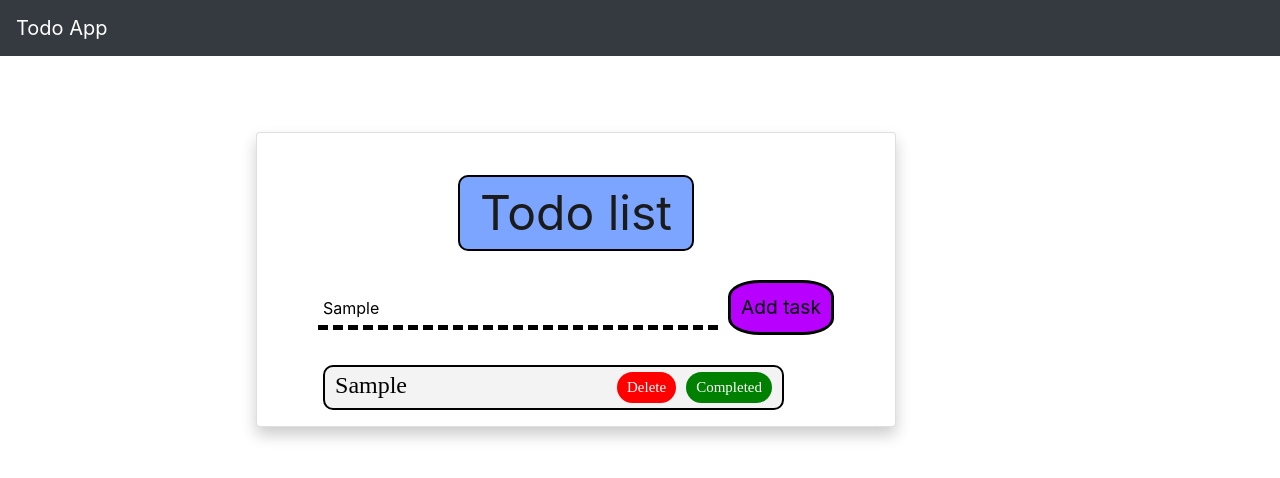
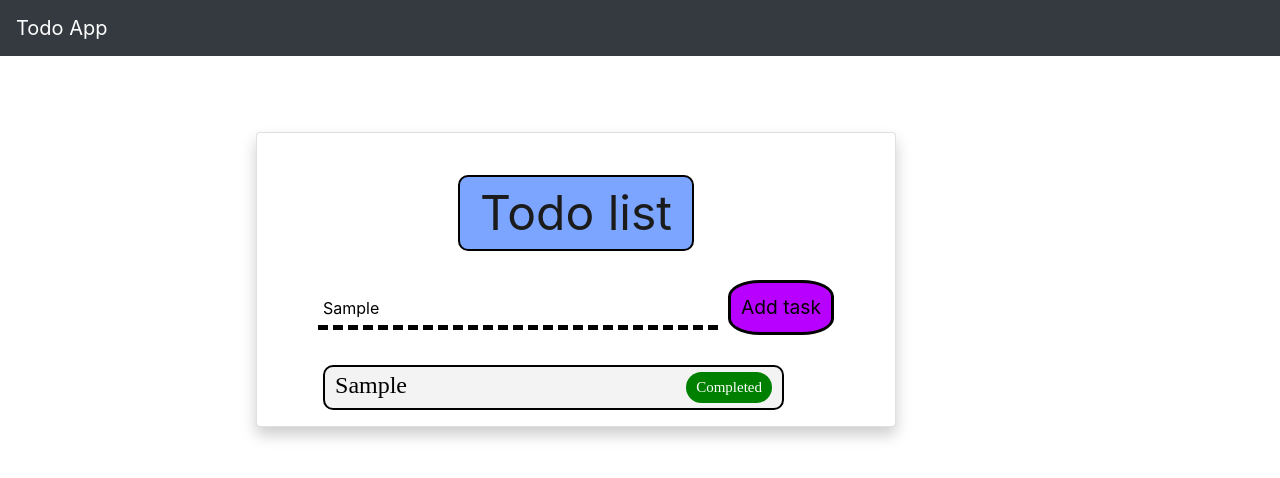
Before and after one commit to apeksha2697/todo, a React (Create React App) app: page /home in a window 1280 px wide. Both pictures are taken after typing "Sample" into the empty fields and a click on the button "Add task". Shown: the top 478 px of the page. Built offline with nearby package versions, Linux system fonts and the light colour scheme.

Commit message:
added condition to display delete button

```diff
--- a/src/component/TodoApp.js
+++ b/src/component/TodoApp.js
@@ -52,11 +52,12 @@ const TodoApp = () => {
           <li className={t.isCompleted ? 'crossText': 'listitem'}>
             {t.value}
             <button className='completed' onClick={e => completedtask(e, t.id)}>Completed</button>
+            { t.isCompleted?(
             <button
               className='delete'
               onClick={e => deletetask(e, t.id)}>
                 Delete
-            </button>
+            </button>) : null}
           </li>
           )}
       </ul>
```
